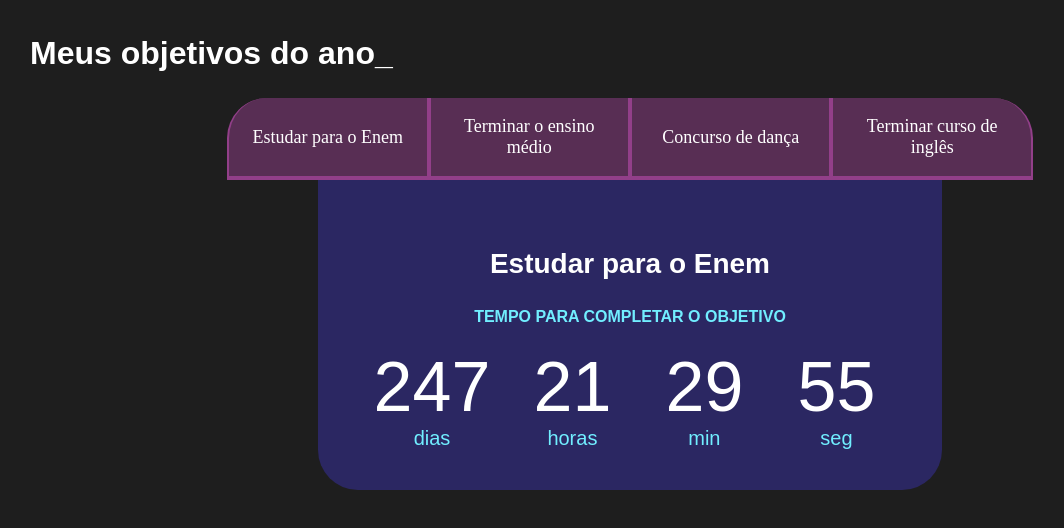
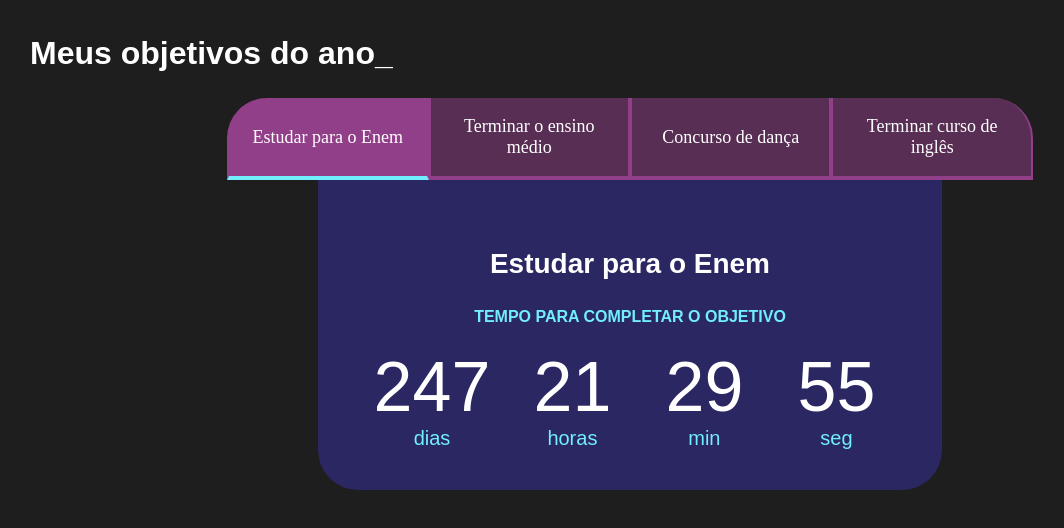
Before and after one commit to JuliiaGaby/Pj.-1-tri, a plain HTML site: page Index.html in a window 1280 px wide. Shown: the whole page, without its empty margins (10-1074 px from the left). Drawn offline with Linux system fonts and the light colour scheme; a web font is replaced by a local one.

Commit message:
Update style.css

```diff
--- a/style.css
+++ b/style.css
@@ -1,10 +1,11 @@
 @import url('https://fonts.googleapis.com/css2?family=Cherry+Swash:wght@400;700&display=swap');
+
 :root{
     --cor-de-fundo: #1E1E1E;
     --azul: #71EEFF;
     --branco: #FFFFFF;
     --botao-ativo: #923F89;
---botao-inativo: rgba(146, 63, 137, 0.5);
+    --botao-inativo: rgba(146, 63, 137, 0.5);
     --texto-fundo: rgba(73, 60, 255, 0.3);
 }
 
@@ -13,6 +14,7 @@ body {
   color: var(--branco);
   font-family: "Chango", sans-serif;
 }
+
 
 .conteudo-principal {
     display: flex;
@@ -33,6 +35,7 @@ body {
 .titulo-principal span {
     color: var(--azul marinho);
 }
+
 
 .botao{
     font-family: "Cherry Swash", serif;
@@ -57,9 +60,10 @@ body {
 .botoes {
     display: block;
 }
-botao.ativo{
-background-color: var(--botao-ativo);
-border-bottom: 4px solid var(--azul);
+
+.botao.ativo{
+    background-color: var(--botao-ativo);
+    border-bottom: 4px solid var(--azul);
 }
 
 .abas-textos{
@@ -70,9 +74,11 @@ border-bottom: 4px solid var(--azul);
 .aba-conteudo.ativo{
     display: block;
 }
+
 .aba-conteudo{
     display: none;
 }
+
 .aba-conteudo-titulo-principal{
     font-size: 28px;
     text-align: center;
@@ -97,12 +103,14 @@ border-bottom: 4px solid var(--azul);
 .contador-digito-numero{
     font-size: 70px;
     margin: 0;
+
 }
 
 .contador-digito-texto{
     color: var(--azul);
     font-size: 20px;
     margin: 0;
+
 }
 
 
```
